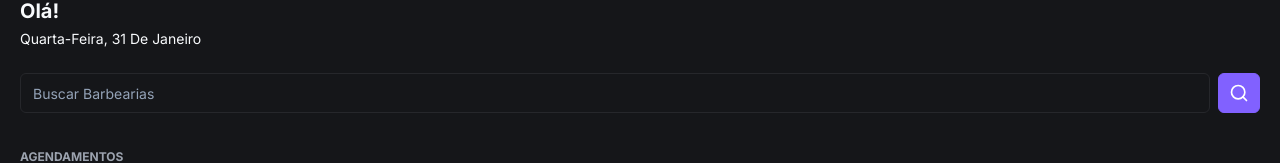
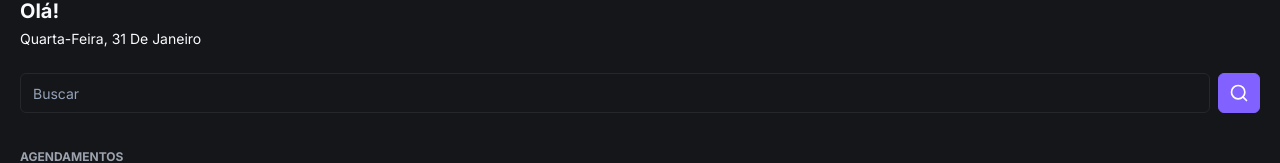
Before and after one commit to joseuilton/fsw-barber, a Next.js app: page / in a window 1280 px wide. Shown: the part 117-280 px from the top of the page. Built offline with nearby package versions, Linux system fonts and the light colour scheme; no server answers; the database is empty.

Commit message:
feat: ensure a user can search for barbershops

```diff
--- a/app/(home)/_components/search.tsx
+++ b/app/(home)/_components/search.tsx
@@ -1,16 +1,62 @@
+"use client";
+
+import { SearchIcon } from "lucide-react"
+import { z } from "zod";
+import { zodResolver } from "@hookform/resolvers/zod";
+
 import { Button } from "@/app/_components/ui/button"
 import { Input } from "@/app/_components/ui/input"
-import { SearchIcon } from "lucide-react"
+import { useForm } from "react-hook-form";
+import { Form, FormControl, FormField, FormItem, FormMessage } from "@/app/_components/ui/form";
+import { redirect, useRouter } from "next/navigation";
 
-const Search = () => {
+const searchFormSchema = z.object({
+  search: z.string({
+    required_error: "Campo requerido!"
+  }).trim().min(1, "Campo requerido!")
+})
+
+interface SearchProps {
+  defaultValues?: z.infer<typeof searchFormSchema>
+}
+
+const Search = ({ defaultValues }: SearchProps) => {
+  const router = useRouter();
+
+  const form = useForm<z.infer<typeof searchFormSchema>>({
+    resolver: zodResolver(searchFormSchema),
+    defaultValues
+  })
+
+  function handleSubmit(data: z.infer<typeof searchFormSchema>) {
+    return router.push(`/barbershops?search=${data.search}`);
+  }
+
   return (
     <div className="flex gap-2">
-			<Input
-				placeholder="Buscar Barbearias"
+      <Form {...form}>
+        <form onSubmit={form.handleSubmit(handleSubmit)} className="w-full flex gap-2">
+          <FormField
+            control={form.control}
+            name="search"
+            render={({ field }) => (
+              <FormItem className="w-full">
+                <FormControl>
+                  <Input placeholder="Buscar" {...field} />
+                </FormControl>
+
+                <FormMessage />
+              </FormItem>
+            )}
           />
-			<Button className="px-2.5 py-2">
+
+          <Button type="submit" className="px-2.5 py-2">
             <SearchIcon size={20} />
           </Button>
+        </form>
+      </Form>
+
+
     </div>
   )
 }
--- a/app/(home)/page.tsx
+++ b/app/(home)/page.tsx
@@ -66,9 +66,11 @@
         <h2 className="uppercase text-gray-400 text-xs font-bold mb-3">Recomendados</h2>
 
         <div className="flex gap-4 overflow-x-auto flex-nowrap [&::-webkit-scrollbar]:hidden">
-          {barbershops.map((barbershop: Barbershop) => (
-            <BarbershopItem barbershop={barbershop} key={barbershop.id} />
-          ))}
+            {barbershops.map((barbershop: Barbershop) => (
+              <div className="min-w-[167px] max-w-[167px]" key={barbershop.id}>
+                <BarbershopItem barbershop={barbershop} />
+              </div>
+            ))}
         </div>
       </div>
 
@@ -77,7 +79,9 @@
 
         <div className="flex gap-4 overflow-x-auto flex-nowrap [&::-webkit-scrollbar]:hidden">
           {barbershops.map((barbershop: Barbershop) => (
-            <BarbershopItem barbershop={barbershop} key={barbershop.id} />
+            <div className="min-w-[167px] max-w-[167px]" key={barbershop.id}>
+              <BarbershopItem barbershop={barbershop} />
+            </div>
           ))}
         </div>
       </div>
--- a/app/_components/BarbershopItem/barbershopItem.tsx
+++ b/app/_components/BarbershopItem/barbershopItem.tsx
@@ -20,7 +20,7 @@
   }
 
   return (
-    <Card className="min-w-[167px] max-w-[167px] rounded-2xl">
+    <Card className="w-full rounded-2xl">
       <CardContent className="px-1 py-1">
         <div className=" w-full h-[159px] relative">
 
--- /dev/null
+++ b/app/_components/ui/form.tsx
@@ -0,0 +1,176 @@
+import * as React from "react"
+import * as LabelPrimitive from "@radix-ui/react-label"
+import { Slot } from "@radix-ui/react-slot"
+import {
+  Controller,
+  ControllerProps,
+  FieldPath,
+  FieldValues,
+  FormProvider,
+  useFormContext,
+} from "react-hook-form"
+
+import { cn } from "@/app/_lib/utils"
+import { Label } from "@/app/_components/ui/label"
+
+const Form = FormProvider
+
+type FormFieldContextValue<
+  TFieldValues extends FieldValues = FieldValues,
+  TName extends FieldPath<TFieldValues> = FieldPath<TFieldValues>
+> = {
+  name: TName
+}
+
+const FormFieldContext = React.createContext<FormFieldContextValue>(
+  {} as FormFieldContextValue
+)
+
+const FormField = <
+  TFieldValues extends FieldValues = FieldValues,
+  TName extends FieldPath<TFieldValues> = FieldPath<TFieldValues>
+>({
+  ...props
+}: ControllerProps<TFieldValues, TName>) => {
+  return (
+    <FormFieldContext.Provider value={{ name: props.name }}>
+      <Controller {...props} />
+    </FormFieldContext.Provider>
+  )
+}
+
+const useFormField = () => {
+  const fieldContext = React.useContext(FormFieldContext)
+  const itemContext = React.useContext(FormItemContext)
+  const { getFieldState, formState } = useFormContext()
+
+  const fieldState = getFieldState(fieldContext.name, formState)
+
+  if (!fieldContext) {
+    throw new Error("useFormField should be used within <FormField>")
+  }
+
+  const { id } = itemContext
+
+  return {
+    id,
+    name: fieldContext.name,
+    formItemId: `${id}-form-item`,
+    formDescriptionId: `${id}-form-item-description`,
+    formMessageId: `${id}-form-item-message`,
+    ...fieldState,
+  }
+}
+
+type FormItemContextValue = {
+  id: string
+}
+
+const FormItemContext = React.createContext<FormItemContextValue>(
+  {} as FormItemContextValue
+)
+
+const FormItem = React.forwardRef<
+  HTMLDivElement,
+  React.HTMLAttributes<HTMLDivElement>
+>(({ className, ...props }, ref) => {
+  const id = React.useId()
+
+  return (
+    <FormItemContext.Provider value={{ id }}>
+      <div ref={ref} className={cn("space-y-2", className)} {...props} />
+    </FormItemContext.Provider>
+  )
+})
+FormItem.displayName = "FormItem"
+
+const FormLabel = React.forwardRef<
+  React.ElementRef<typeof LabelPrimitive.Root>,
+  React.ComponentPropsWithoutRef<typeof LabelPrimitive.Root>
+>(({ className, ...props }, ref) => {
+  const { error, formItemId } = useFormField()
+
+  return (
+    <Label
+      ref={ref}
+      className={cn(error && "text-destructive", className)}
+      htmlFor={formItemId}
+      {...props}
+    />
+  )
+})
+FormLabel.displayName = "FormLabel"
+
+const FormControl = React.forwardRef<
+  React.ElementRef<typeof Slot>,
+  React.ComponentPropsWithoutRef<typeof Slot>
+>(({ ...props }, ref) => {
+  const { error, formItemId, formDescriptionId, formMessageId } = useFormField()
+
+  return (
+    <Slot
+      ref={ref}
+      id={formItemId}
+      aria-describedby={
+        !error
+          ? `${formDescriptionId}`
+          : `${formDescriptionId} ${formMessageId}`
+      }
+      aria-invalid={!!error}
+      {...props}
+    />
+  )
+})
+FormControl.displayName = "FormControl"
+
+const FormDescription = React.forwardRef<
+  HTMLParagraphElement,
+  React.HTMLAttributes<HTMLParagraphElement>
+>(({ className, ...props }, ref) => {
+  const { formDescriptionId } = useFormField()
+
+  return (
+    <p
+      ref={ref}
+      id={formDescriptionId}
+      className={cn("text-sm text-muted-foreground", className)}
+      {...props}
+    />
+  )
+})
+FormDescription.displayName = "FormDescription"
+
+const FormMessage = React.forwardRef<
+  HTMLParagraphElement,
+  React.HTMLAttributes<HTMLParagraphElement>
+>(({ className, children, ...props }, ref) => {
+  const { error, formMessageId } = useFormField()
+  const body = error ? String(error?.message) : children
+
+  if (!body) {
+    return null
+  }
+
+  return (
+    <p
+      ref={ref}
+      id={formMessageId}
+      className={cn("text-sm font-medium text-destructive", className)}
+      {...props}
+    >
+      {body}
+    </p>
+  )
+})
+FormMessage.displayName = "FormMessage"
+
+export {
+  useFormField,
+  Form,
+  FormItem,
+  FormLabel,
+  FormControl,
+  FormDescription,
+  FormMessage,
+  FormField,
+}
--- /dev/null
+++ b/app/_components/ui/label.tsx
@@ -0,0 +1,26 @@
+"use client"
+
+import * as React from "react"
+import * as LabelPrimitive from "@radix-ui/react-label"
+import { cva, type VariantProps } from "class-variance-authority"
+
+import { cn } from "@/app/_lib/utils"
+
+const labelVariants = cva(
+  "text-sm font-medium leading-none peer-disabled:cursor-not-allowed peer-disabled:opacity-70"
+)
+
+const Label = React.forwardRef<
+  React.ElementRef<typeof LabelPrimitive.Root>,
+  React.ComponentPropsWithoutRef<typeof LabelPrimitive.Root> &
+    VariantProps<typeof labelVariants>
+>(({ className, ...props }, ref) => (
+  <LabelPrimitive.Root
+    ref={ref}
+    className={cn(labelVariants(), className)}
+    {...props}
+  />
+))
+Label.displayName = LabelPrimitive.Root.displayName
+
+export { Label }
--- /dev/null
+++ b/app/barbershops/page.tsx
@@ -0,0 +1,55 @@
+import { redirect } from "next/navigation";
+import { Search } from "../(home)/_components/search";
+import { Header } from "../_components/Header/header";
+import { db } from "../_lib/prisma";
+import { BarbershopItem } from "../_components/BarbershopItem/barbershopItem";
+import { Barbershop } from "@prisma/client";
+
+interface BarbershopsPageProps {
+  searchParams: {
+    search: string;
+  }
+}
+
+export default async function BarbershopsPage({ searchParams }: BarbershopsPageProps) {
+
+  if (!searchParams.search) {
+    redirect("/");
+  }
+
+  const barbershops = await db.barbershop.findMany({
+    where: {
+      name: {
+        contains: searchParams.search,
+        mode: "insensitive"
+      }
+    }
+  });
+
+  return (
+    <>
+      <Header />
+
+      <main className="px-5 py-6">
+        <Search
+          defaultValues={{
+            search: searchParams.search
+          }}
+        />
+
+        <h1 className="mt-6 mb-4 font-bold text-gray-400 text-xs uppercase">
+          Resultados para &quot;{searchParams.search}&quot;
+        </h1>
+
+        <div className="grid grid-cols-2 gap-4">
+          {barbershops.map((barbershop: Barbershop) => (
+            <div key={barbershop.id}>
+              <BarbershopItem barbershop={barbershop} />
+            </div>
+          ))}
+        </div>
+
+      </main>
+    </>
+  )
+}
--- a/package.json
+++ b/package.json
@@ -13,10 +13,12 @@
   },
   "dependencies": {
     "@auth/prisma-adapter": "^1.2.1",
+    "@hookform/resolvers": "^3.3.4",
     "@prisma/client": "^5.9.0",
     "@radix-ui/react-alert-dialog": "^1.0.5",
     "@radix-ui/react-avatar": "^1.0.4",
     "@radix-ui/react-dialog": "^1.0.5",
+    "@radix-ui/react-label": "^2.0.2",
     "@radix-ui/react-slot": "^1.0.2",
     "@radix-ui/react-toast": "^1.1.5",
     "class-variance-authority": "^0.7.0",
@@ -28,8 +30,10 @@
     "react": "^18",
     "react-day-picker": "^8.10.0",
     "react-dom": "^18",
+    "react-hook-form": "^7.50.1",
     "tailwind-merge": "^2.2.1",
-    "tailwindcss-animate": "^1.0.7"
+    "tailwindcss-animate": "^1.0.7",
+    "zod": "^3.22.4"
   },
   "devDependencies": {
     "@types/node": "^20",
```
Also changed, not shown: 1 other file (tests, documents, lock files or other folders). Lines whose indentation alone changed are shown as unchanged.
